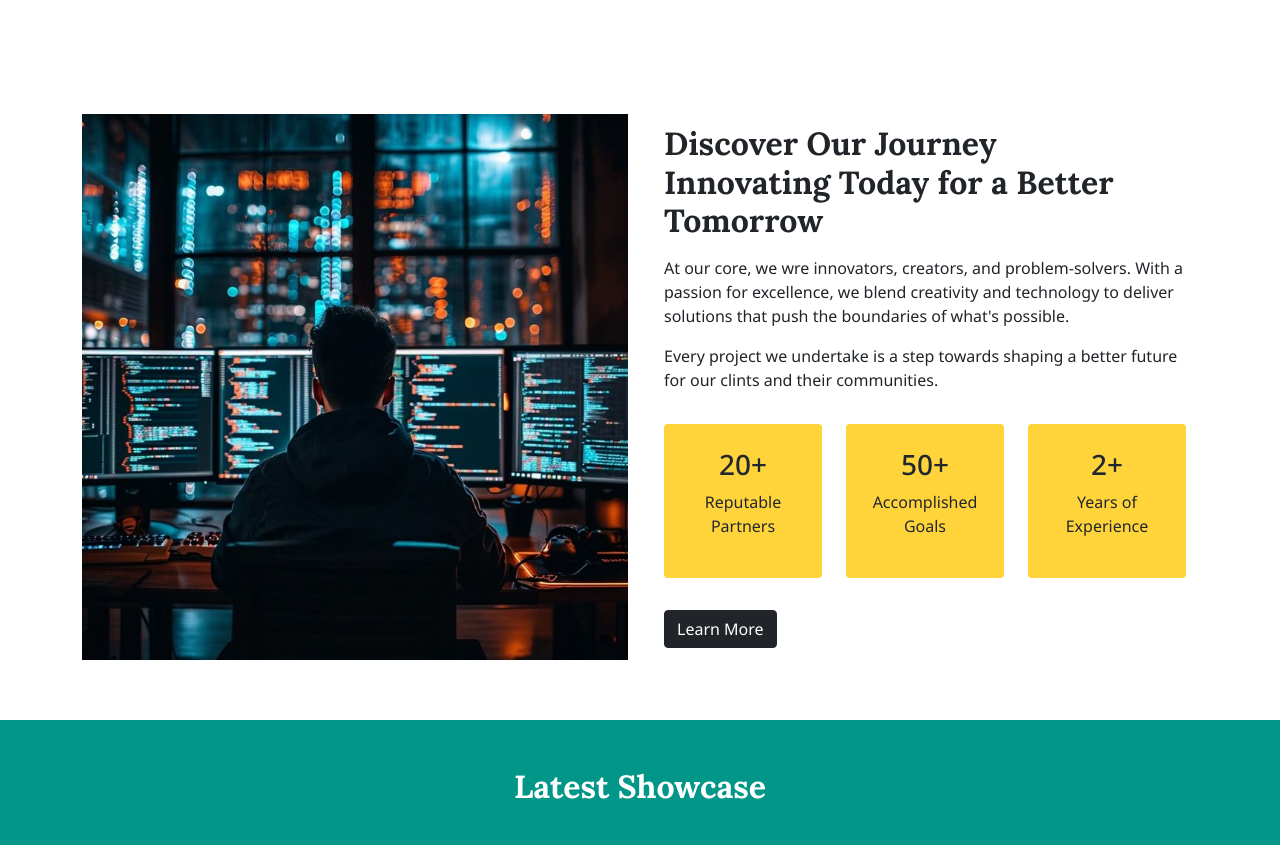
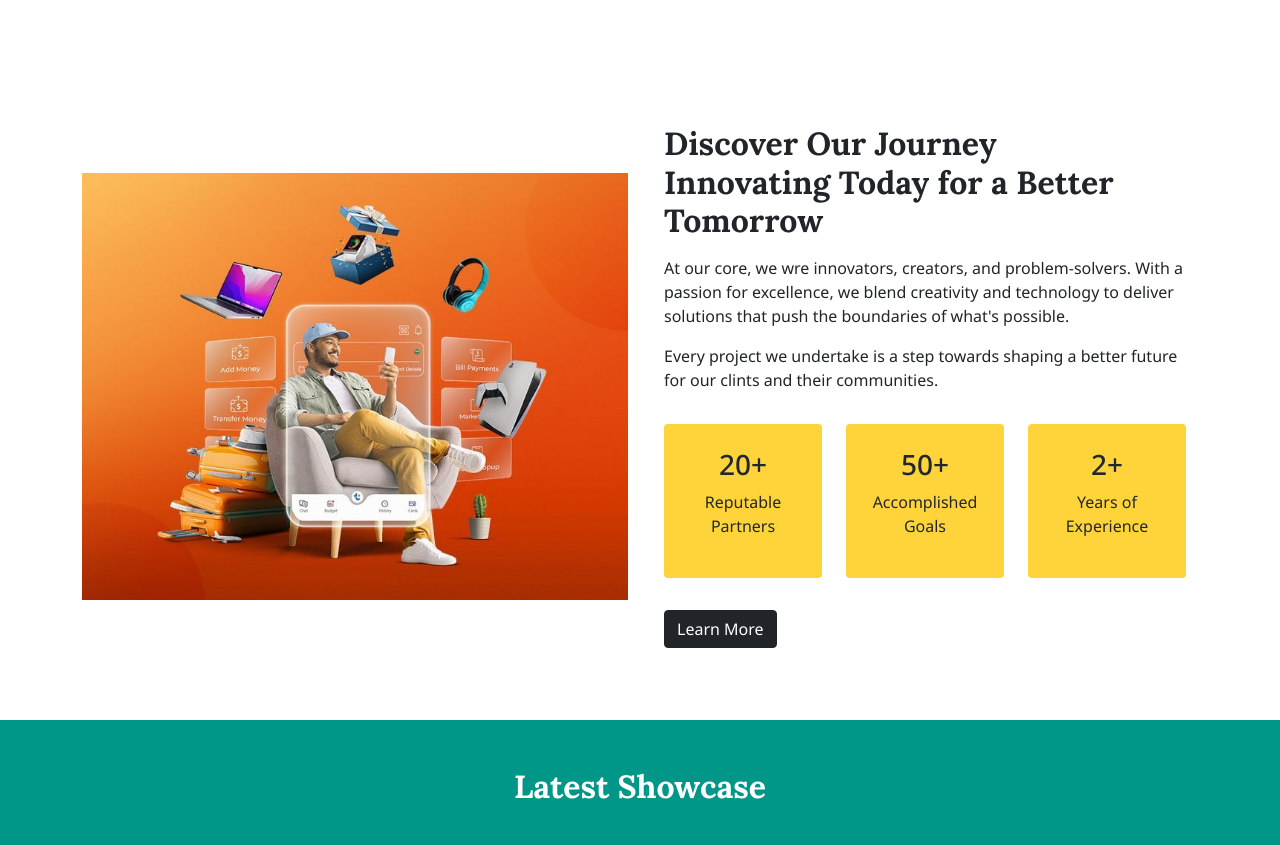
Before and after one commit to Macengines/Macengines.github.io, a plain HTML site: page index.html in a window 1280 px wide. Shown: the part 896-1741 px from the top of the page. Drawn offline with nearby package versions, Linux system fonts and the light colour scheme.

Commit message:
Update index.html

```diff
--- a/index.html
+++ b/index.html
@@ -123,7 +123,7 @@
         <div class="container">
             <div class="row align-items-center">
                 <div class="col-md-6">
-                    <img src="images/img5.jpg" alt="About Image" class="img-fluid">
+                    <img src="images/img6.jpg" alt="About Image" class="img-fluid">
                 </div>
                 <div class="col-md-6 p-4">
                     <h2 class="title">Discover Our Journey <br> Innovating Today for a Better Tomorrow</h2>
```
